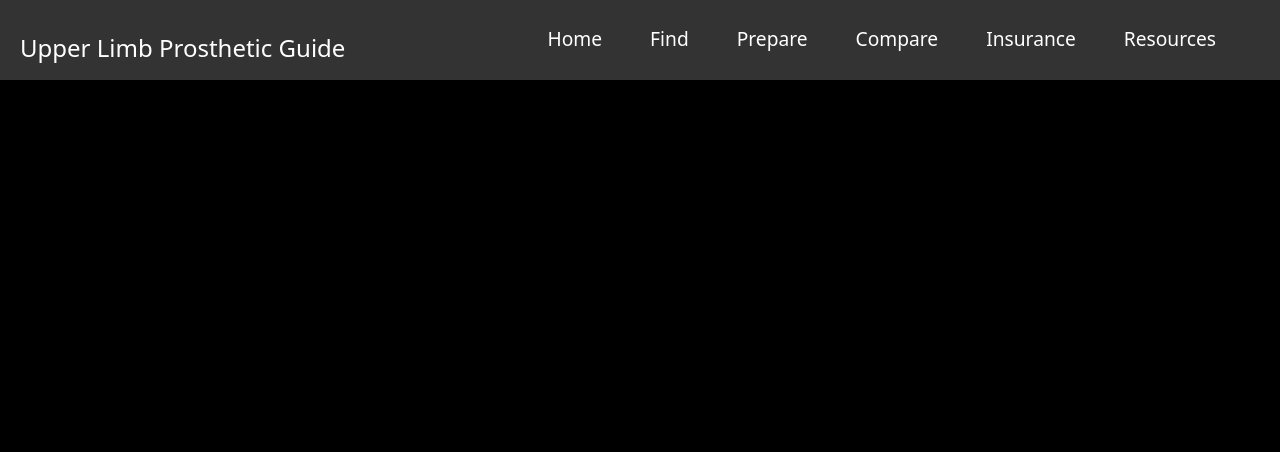
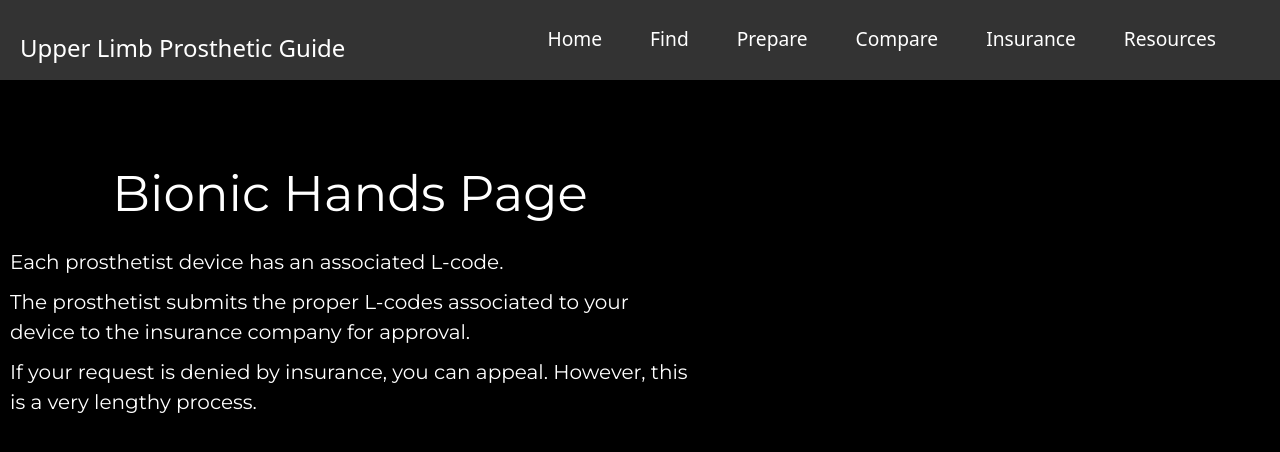
Before and after one commit to parth10800/upper_limb_prosthetic_guide, a React (Create React App) app in the folder prosthetic_web/web_site/: page /bh in a window 1280 px wide. Shown: the top 452 px of the page. Built offline with nearby package versions, Linux system fonts and the light colour scheme.

Commit message:
Compare tool routing

```diff
--- a/prosthetic_web/web_site/src/App.js
+++ b/prosthetic_web/web_site/src/App.js
@@ -7,6 +7,8 @@ import { Prepare } from "./components/Pages/Prepare";
 import { Compare } from "./components/Pages/Compare";
 import { Insurance } from "./components/Pages/Insurance";
 import { Resources } from "./components/Pages/Resources";
+import { Etd } from "./components/Pages/Etd";
+import { Bh } from "./components/Pages/Bh";
 
 function App() {
   return (
@@ -22,6 +24,8 @@ function App() {
             <Route exact path="/compare" element={<Compare/>} />
             <Route exact path="/insurance" element={<Insurance/>} />
             <Route exact path="/resources" element={<Resources/>} />
+            <Route exact path="/etd" element={<Etd/>} />
+            <Route exact path="/bh" element={<Bh/>} />
 
           </Routes>
 
--- /dev/null
+++ b/prosthetic_web/web_site/src/components/Pages/Bh.js
@@ -0,0 +1,24 @@
+import React from "react";
+
+export const Bh = () => {
+  return (
+    <div id = "textPrepare">
+    <div >
+      <p className='subtitlesLeft'>
+            Bionic Hands Page
+          </p>
+          <p>
+          </p>
+          <p className="textBodyLeft">
+          Each prosthetist device has an associated L-code.
+          </p>
+          <p className="textBodyLeft">
+          The prosthetist submits the proper L-codes associated to your device to the insurance company for approval.
+          </p>
+          <p className="textBodyLeft">If your request is denied by insurance, you can appeal.
+          However, this is a very lengthy process.
+          </p>
+    </div>
+    </div>
+  );
+};
--- a/prosthetic_web/web_site/src/components/Pages/Compare.js
+++ b/prosthetic_web/web_site/src/components/Pages/Compare.js
@@ -1,5 +1,5 @@
 import React from "react";
-
+import {Link} from "react-router-dom"
 export const Compare = () => {
   return (
     <div>
@@ -11,12 +11,16 @@ export const Compare = () => {
             What products would you like to compare?
           </p>
           <div id = "btnTwoCompares">
-          <button type="etd" name="formBtn" id="btnCompare">
-           Electric Terminal Devices (ETDs)
-          </button>
-          <button type="bionic" name="formBtn" id="btnCompare">
-           Bionic Hands
-          </button>
+          <Link to="/etd">
+            <button type="etd" name="formBtn" id="btnCompare">
+            Electric Terminal Devices (ETDs)
+            </button>
+          </Link>
+          <Link to="/bh">
+            <button type="etd" name="formBtn" id="btnCompare">
+            Bionic Hands
+            </button>
+          </Link>
           </div>
     </div>
     </div>
--- /dev/null
+++ b/prosthetic_web/web_site/src/components/Pages/Etd.js
@@ -0,0 +1,24 @@
+import React from "react";
+
+export const Etd = () => {
+  return (
+    <div id = "textPrepare">
+    <div >
+      <p className='subtitlesLeft'>
+            ETD Page
+          </p>
+          <p>
+          </p>
+          <p className="textBodyLeft">
+          Each prosthetist device has an associated L-code.
+          </p>
+          <p className="textBodyLeft">
+          The prosthetist submits the proper L-codes associated to your device to the insurance company for approval.
+          </p>
+          <p className="textBodyLeft">If your request is denied by insurance, you can appeal.
+          However, this is a very lengthy process.
+          </p>
+    </div>
+    </div>
+  );
+};
```
